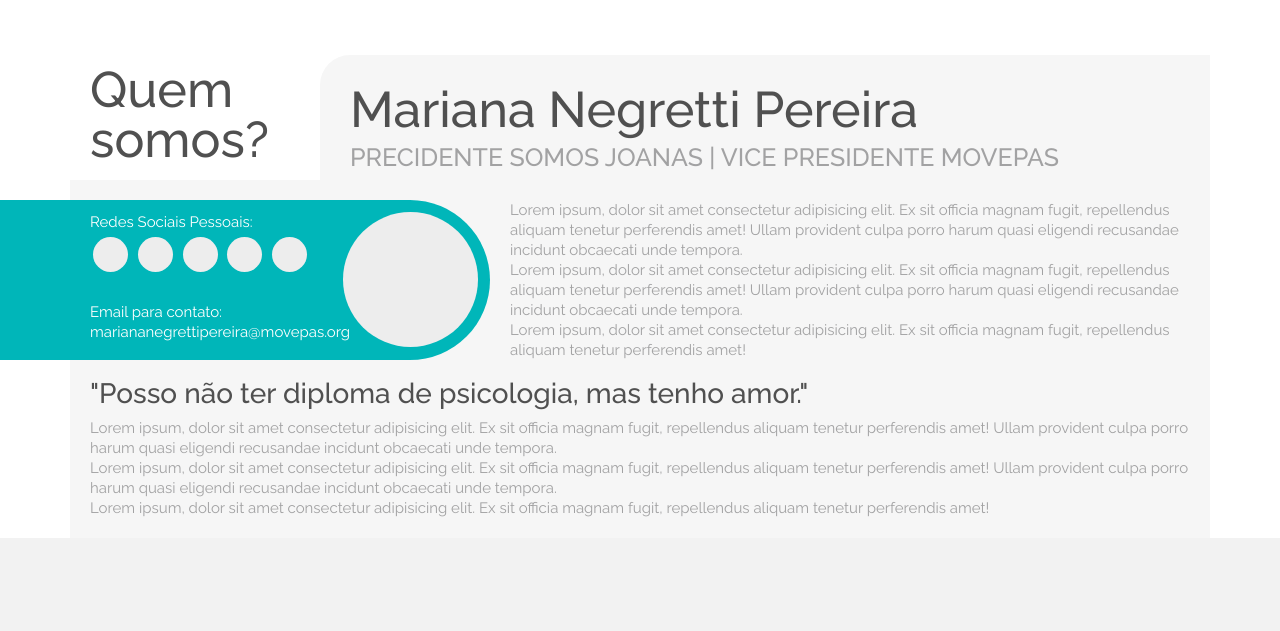
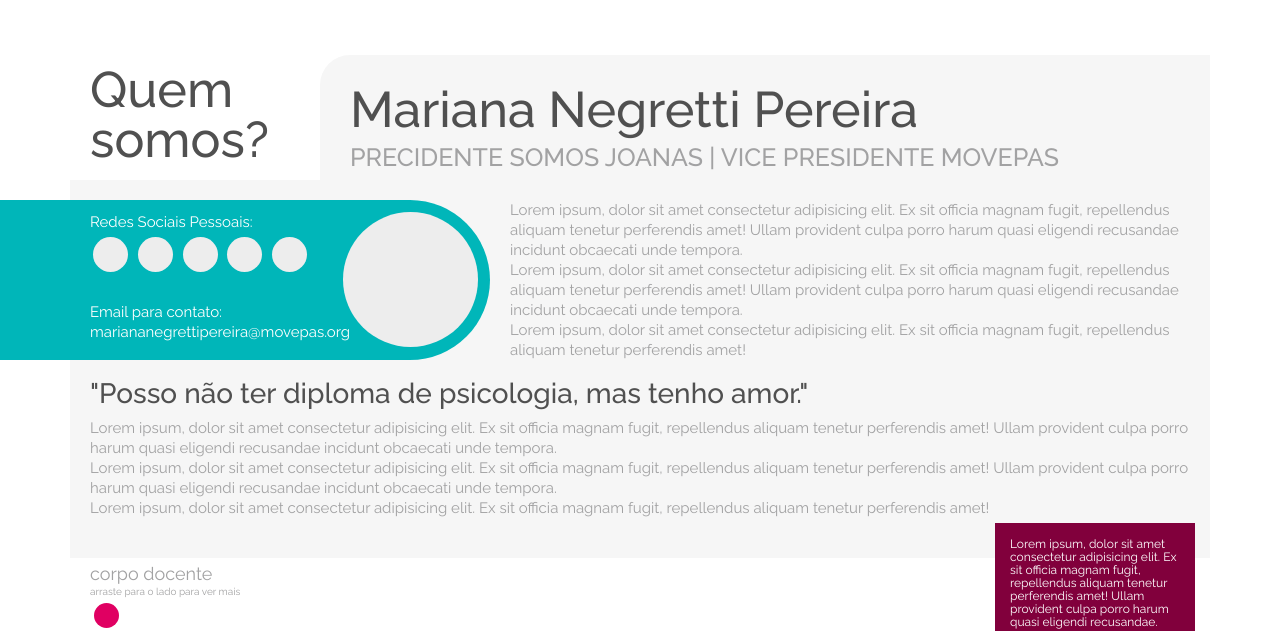
Before and after one commit to marcelabomfim/somos-joanas, a PHP site: page / in a window 1280 px wide. Shown: the part 634-1265 px from the top of the page. Before the commit the page ends 1172 px from the top, so only its background shows below. Run offline with PHP 8.4, Linux system fonts and the light colour scheme; style sheets or scripts are compiled from the project's sources; some libraries are stand-ins or nearby versions.

Commit message:
Continue main styles - quem somos

```diff
--- a/index.html
+++ b/index.html
@@ -6,6 +6,7 @@
   <meta http-equiv="X-UA-Compatible" content="ie=edge">
   <title>Somos Joannas</title>
 
+  <link rel="stylesheet" href="https://cdnjs.cloudflare.com/ajax/libs/Swiper/4.3.5/css/swiper.min.css">
   <link rel="stylesheet" href="dist/css/style.css">
 </head>
 <body>
@@ -123,10 +124,12 @@
         <div class="quemsomos__head">
           <h2>Quem somos?</h2>
         </div>
-        <div class="swiper-container" id="swiper-quemsomos">
-          <div class="swiper-wrapper">
-            <div class="swiper-slide">
-              <div class="quemsomos__content">
+      </div>
+      <div class="swiper-container" id="swiper-quemsomos">
+        <div class="swiper-wrapper">
+          <div class="swiper-slide">
+            <div class="quemsomos__content">
+              <div class="container">
                 <div class="quemsomos__content-head">
                   <h3>Mariana Negretti Pereira</h3>
                   <h4>Precidente Somos Joanas | Vice Presidente MOVEPAS</h4>
@@ -162,10 +165,25 @@
                     <p>Lorem ipsum, dolor sit amet consectetur adipisicing elit. Ex sit officia magnam fugit, repellendus aliquam tenetur perferendis amet!</p>
                   </div>
                 </div>
+                <div class="quemsomos__content-footer">
+                  <div class="container">
+                    <div class="quemsomos__content-footer-block">
+                      <p>Lorem ipsum, dolor sit amet consectetur adipisicing elit. Ex sit officia magnam fugit, repellendus aliquam tenetur perferendis amet! Ullam provident culpa porro harum quasi eligendi recusandae.</p>
+                    </div>
+                  </div>
+                </div>
               </div>
             </div>
           </div>
         </div>
+        <div class="swiper-pagination"></div>
+      </div>
+      <div class="quemsomos__footer">
+        <div class="container">
+          <p>corpo docente</p>
+          <p><small>arraste para o lado para ver mais</small></p>
+        </div>
+      </div>
       </div>
     </section>
   </main>
@@ -173,5 +191,19 @@
   <footer>
 
   </footer>
+
+  <script src="https://cdnjs.cloudflare.com/ajax/libs/jquery/3.3.1/jquery.min.js"></script>
+  <script src="https://cdnjs.cloudflare.com/ajax/libs/Swiper/4.3.5/js/swiper.min.js"></script>
+  <script type="text/javascript">
+    jQuery(document).ready(function () {
+      var swiperQuemSomos = new Swiper('#swiper-quemsomos', {
+        autoplay: false,
+        loop: true,
+        pagination: {
+          el: '#swiper-quemsomos .swiper-pagination',
+        },
+      });
+    });
+  </script>
 </body>
 </html>
--- a/src/scss/_main.scss
+++ b/src/scss/_main.scss
@@ -125,6 +125,8 @@
   }
 
   &__content {
+    overflow: hidden;
+
     &-head {
       padding-left: 250px;
 
@@ -229,7 +231,65 @@
 
     &-two {
       background: $color-gray-extra-light;
-      padding: 0 20px 20px 20px;
+      padding: 0 20px 40px 20px;
+    }
+
+    &-footer {
+      .container {
+        position: relative;
+      }
+
+      &-block {
+        width: 200px;
+        height: 120px;
+        display: block;
+        padding: 15px;
+        background: $color-movepas;
+        color: $color-white;
+        font-size: 12px;
+        line-height: 13px;
+        float: right;
+        margin-top: -35px;
+      }
+    }
+  }
+
+  &__footer {
+    margin-top: -65px;
+
+    p {
+      padding: 0 20px;
+      font-size: 18px;
+      line-height: 15px;
+      color: $color-gray;
+
+      small {
+        font-size: 10px;
+      }
+    }
+  }
+
+  #swiper-quemsomos {
+    .swiper-pagination {
+      width: 100%;
+      max-width: 1170px;
+      display: block;
+      margin: -40px auto 0 auto;
+      padding: 0 35px;
+      text-align: left;
+      position: inherit;
+      bottom: inherit;
+      left: inherit;
+
+      &-bullet {
+        width: 25px;
+        height: 25px;
+        background: $color-gray;
+
+        &-active {
+          background: $color-pink;
+        }
+      }
     }
   }
 }
```
